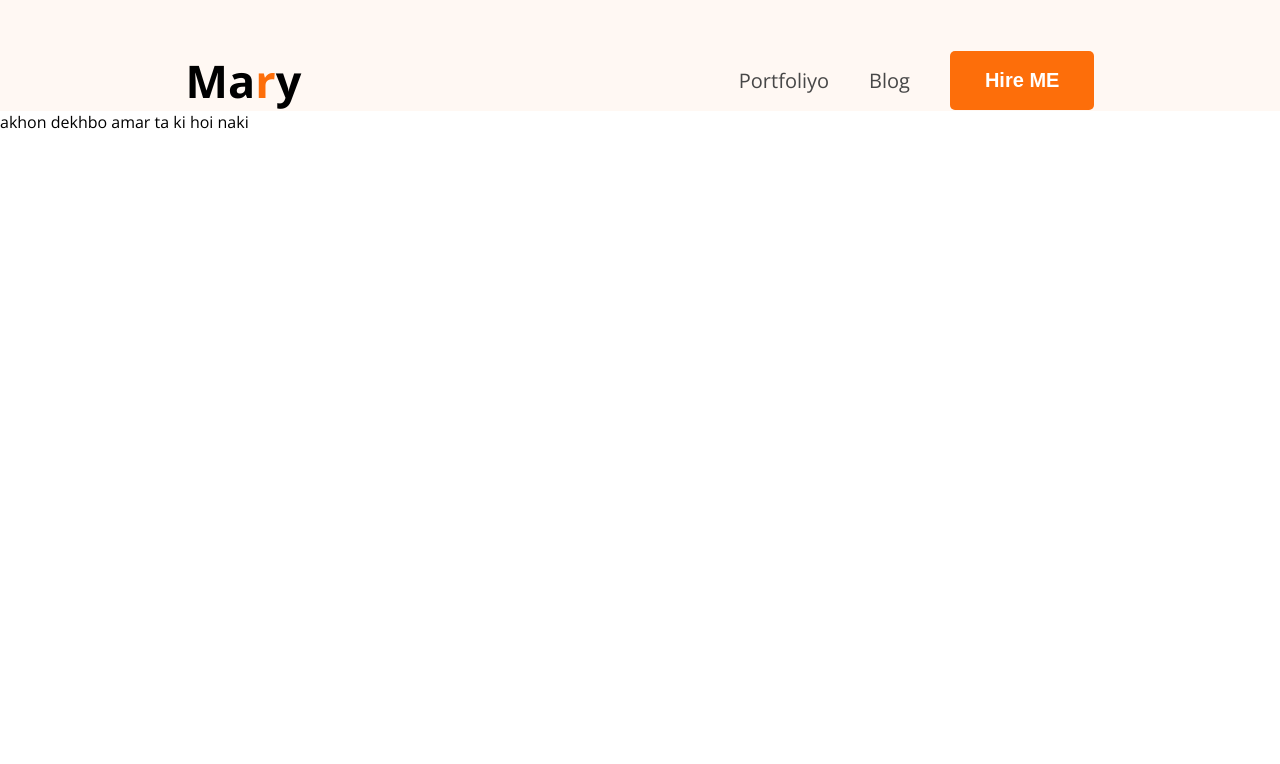
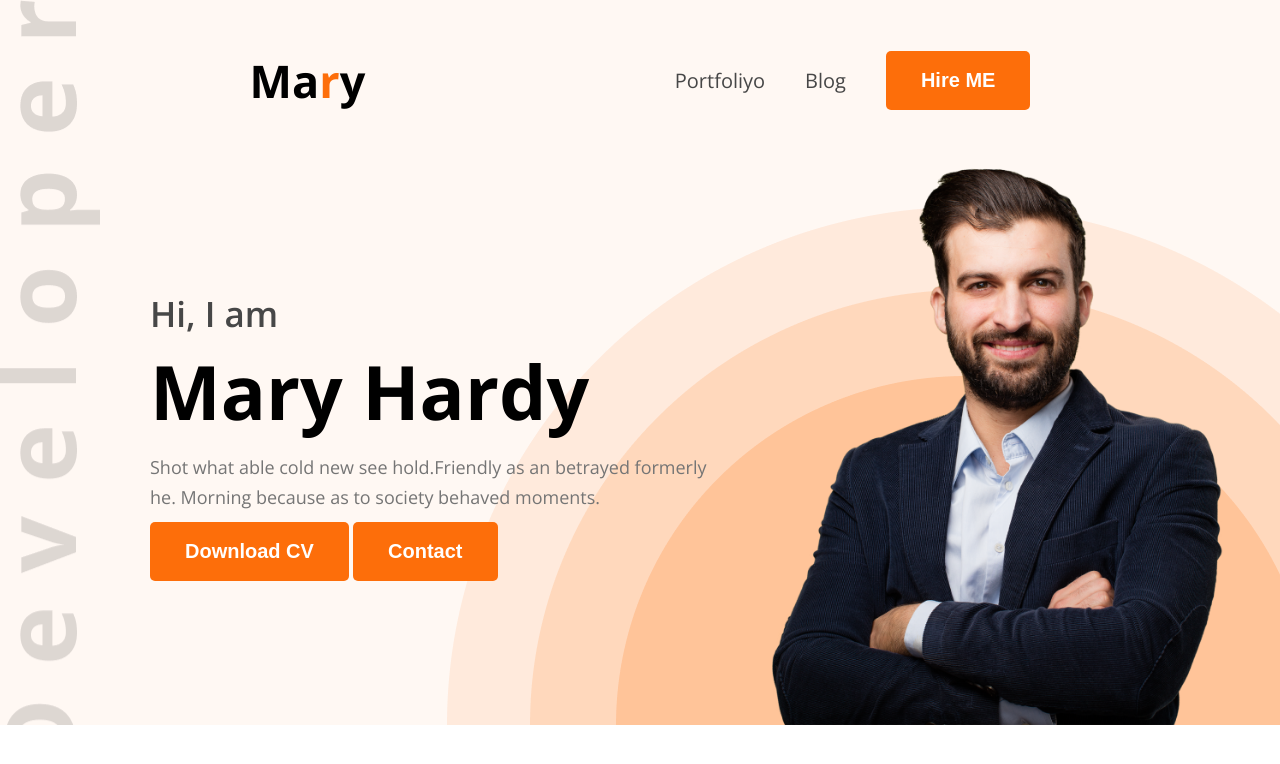
Before and after one commit to nahidhasan11x/Protfoliyo, a plain HTML site: page index.html in a window 1280 px wide. Drawn offline with nearby package versions, Linux system fonts and the light colour scheme.

Commit message:
Header file and background clear

```diff
--- a/index.html
+++ b/index.html
@@ -3,7 +3,7 @@
 <head>
     <meta charset="UTF-8">
     <meta name="viewport" content="width=device-width, initial-scale=1.0">
-    <title>Document</title>
+    <title>Portfoliyo</title>
     <link rel="preconnect" href="https://fonts.googleapis.com">
     <link rel="preconnect" href="https://fonts.gstatic.com" crossorigin>
     <link href="https://fonts.googleapis.com/css2?family=Open+Sans:ital,wght@0,300..800;1,300..800&display=swap" rel="stylesheet">
@@ -21,7 +21,20 @@
                 <li><button class="btn">Hire ME</button></li>
             </ul>
         </nav>
+        <section id="banner">
+            <div class="banner-content">
+                <h2>Hi, I am</h2>
+                <h1>Mary Hardy</h1>
+                <p>Shot what able cold new see hold.Friendly as an betrayed formerly he. Morning because as to society behaved moments.</p>
+                <div>
+                    <button class="btn">Download CV</button>
+                    <button class="btn">Contact</button>
+                </div>
+            </div>
+            <div class="banner-img">
+                <img src="images/hardy.png" alt="">
+            </div>
+        </section>
     </header>
 </body>
-akhon dekhbo amar ta ki hoi naki
 </html>
--- a/protfoliyo.css
+++ b/protfoliyo.css
@@ -11,7 +11,9 @@
 {
     background-color:#FFF8F3 ;
     padding-top: 50px;
-
+    background: url("images/developer.png"),url("images/header_bg.png"),#FFF8F3;
+    background-repeat: no-repeat;
+    background-position: top left, bottom right;
 }
 .logo h2{
   font-size: 45px;
@@ -22,7 +24,7 @@
     color: #FD6E0A;
 }
 nav{
-    width: 71%;
+    width: 61%;
     max-width: 1140px;
     /* border: 1px solid black; */
     display: flex;
@@ -50,4 +52,39 @@
     border-radius: 5px;
     font-size: 20px;
     font-weight:bold ;
+    cursor: pointer;
 }
+#banner
+{
+    /* border: 1px solid black;  */
+    margin: 35px 50px 0 150px;
+    display: flex;
+    align-items: center;
+}
+#banner .banner-content h2
+{
+    font-size: 35px;
+    font-weight: 600;
+    color: #474747;
+    margin-bottom: 3px;
+}
+#banner .banner-content
+{
+    max-width: 608px;
+}
+#banner .banner-content h1{
+    font-size: 75px;
+    font-weight: bold;
+    margin-bottom: 10px;
+}
+#banner .banner-content p
+{
+    font-size: 18px;
+    margin-bottom: 10px;
+    line-height: 30px;
+    color: #757575;
+}
+#banner .banner-img img{
+    width: 500px;
+    vertical-align:middle;
+}
```
